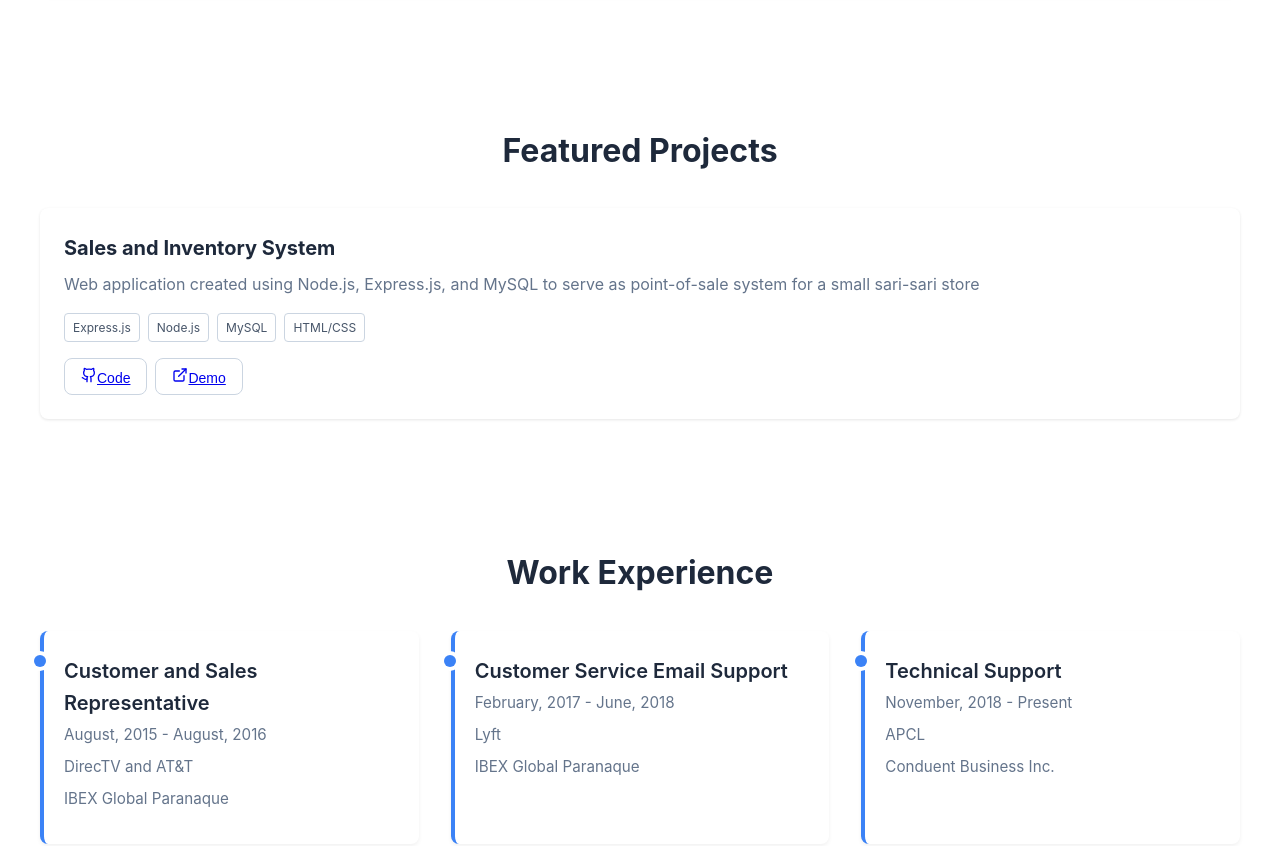
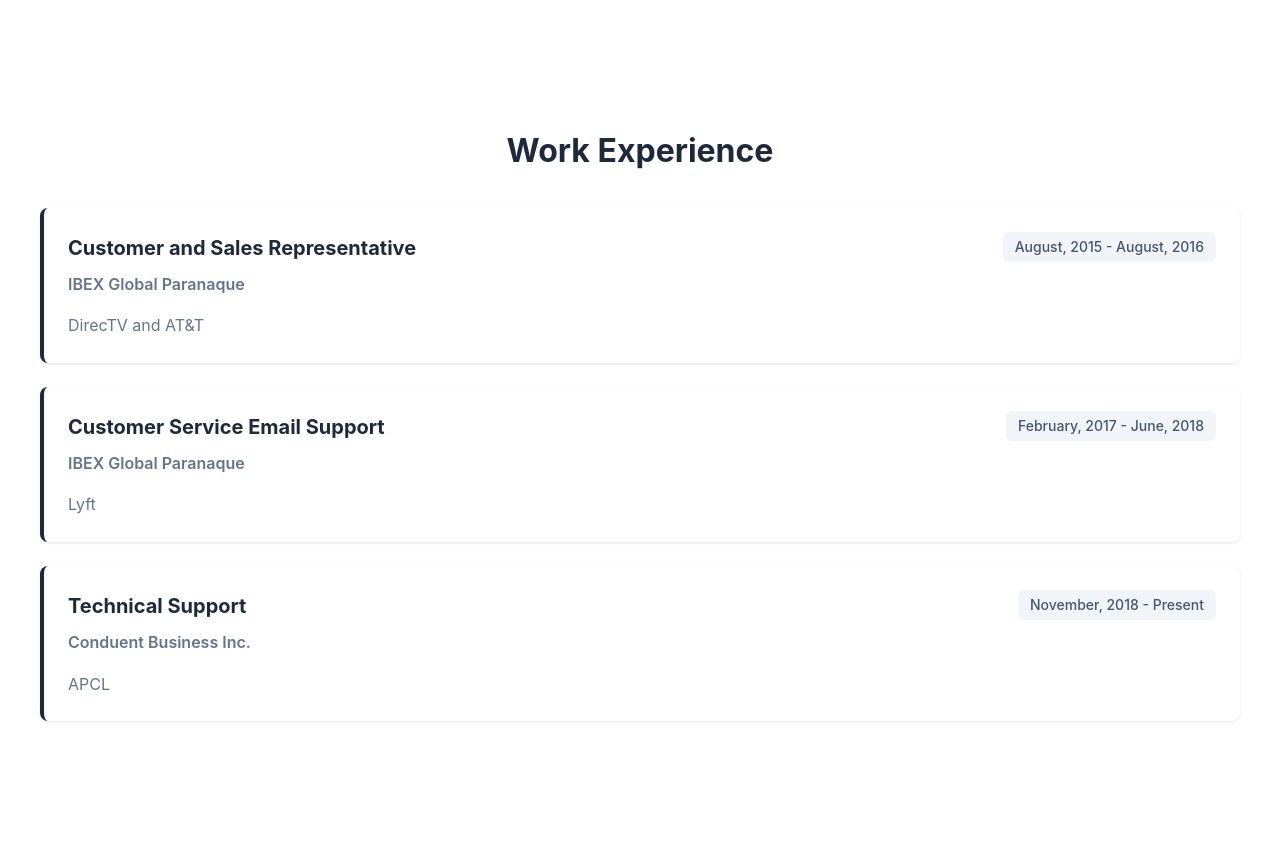
Before and after one commit to gypimentel/Portfolio, a React (Create React App) app: page / in a window 1280 px wide. Shown: the part 1360-2206 px from the top of the page. Built offline with nearby package versions, Linux system fonts and the light colour scheme.

Commit message:
update work section

```diff
--- a/src/components/Portfolio.css
+++ b/src/components/Portfolio.css
@@ -206,105 +206,75 @@
   font-size: 0.875rem;
   font-weight: 500;
 }
-
-/* Projects Section */
-.projects-grid {
-  display: grid;
-  grid-template-columns: repeat(auto-fit, minmax(300px, 1fr));
+/* Work Experience Section */
+.experience-list {
+  display: flex;
+  flex-direction: column;
   gap: 1.5rem;
 }
 
-.project-card {
+.experience-card {
   background: white;
   border-radius: 0.5rem;
   padding: 1.5rem;
   box-shadow: 0 1px 3px rgba(0, 0, 0, 0.1);
+  border-left: 4px solid #1e293b;
   transition: box-shadow 0.3s;
 }
 
-.project-card:hover {
+.experience-card:hover {
   box-shadow: 0 4px 6px rgba(0, 0, 0, 0.1);
 }
 
-.project-title {
+.experience-header {
+  display: flex;
+  justify-content: space-between;
+  align-items: flex-start;
+  margin-bottom: 0.5rem;
+  flex-wrap: wrap;
+  gap: 0.5rem;
+}
+
+.experience-position {
   font-size: 1.25rem;
   font-weight: bold;
   color: #1e293b;
-  margin-bottom: 0.5rem;
+  margin: 0;
 }
 
-.project-description {
-  color: #64748b;
-  margin-bottom: 1rem;
-  line-height: 1.6;
+.experience-duration {
+  background: #f1f5f9;
+  color: #475569;
+  padding: 0.25rem 0.75rem;
+  border-radius: 0.375rem;
+  font-size: 0.875rem;
+  font-weight: 500;
+  white-space: nowrap;
 }
 
-.project-technologies {
-  display: flex;
-  flex-wrap: wrap;
-  gap: 0.5rem;
-  margin-bottom: 1rem;
+.experience-company {
+  font-size: 1rem;
+  font-weight: 600;
+  color: #64748b;
+  margin: 0 0 1rem 0;
 }
 
-.tech-badge {
-  background: transparent;
-  color: #475569;
-  border: 1px solid #cbd5e1;
-  padding: 0.25rem 0.5rem;
-  border-radius: 0.25rem;
-  font-size: 0.75rem;
+.experience-accounts {
+  color: #64748b;
+  line-height: 1.6;
+  margin: 0;
 }
 
-.project-buttons {
-  display: flex;
-  gap: 0.5rem;
-}
-/* Optional timeline effect */
-.experience-grid {
-  display: grid;
-  grid-template-columns: repeat(auto-fit, minmax(300px, 1fr));
-  gap: 2rem;
-  position: relative;
-}
+/* Responsive adjustments for experience section */
+@media (max-width: 768px) {
+  .experience-header {
+    flex-direction: column;
+    align-items: flex-start;
+  }
 
-.experience-card {
-  position: relative;
-  background: white;
-  border-left: 4px solid #3b82f6; /* blue timeline line */
-  border-radius: 0.5rem;
-  padding: 1.5rem 1.5rem 1.5rem 1.25rem;
-  box-shadow: 0 2px 4px rgba(0, 0, 0, 0.06);
-  transition: box-shadow 0.3s ease;
-}
-
-.experience-card::before {
-  content: '';
-  position: absolute;
-  top: 1.5rem;
-  left: -0.65rem;
-  width: 12px;
-  height: 12px;
-  background-color: #3b82f6;
-  border-radius: 50%;
-  box-shadow: 0 0 0 4px white;
-}
-
-.experience-card:hover {
-  box-shadow: 0 8px 16px rgba(0, 0, 0, 0.08);
-}
-
-.experience-title {
-  font-size: 1.25rem;
-  font-weight: 600;
-  color: #1e293b;
-  margin-bottom: 0.25rem;
-}
-
-.experience-details {
-  font-size: 0.95rem;
-  color: #64748b;
-  margin-bottom: 0.5rem;
-  line-height: 1.6;
+  .experience-duration {
+    align-self: flex-start;
+  }
 }
 
 /* Contact Section */
--- a/src/components/Portfolio.js
+++ b/src/components/Portfolio.js
@@ -1,4 +1,4 @@
-import { Mail, Phone, MapPin, Github, ExternalLink, Facebook } from "lucide-react"
+import { Mail, Phone, MapPin, Github, Facebook } from "lucide-react"
 import "./Portfolio.css"
 
 const Portfolio = () => {
@@ -13,17 +13,6 @@ const Portfolio = () => {
     "SQL",
     "C++",
     "Linux",
-  ]
-
-  const projects = [
-    {
-      title: "Sales and Inventory System",
-      description:
-        "Web application created using Node.js, Express.js, and MySQL to serve as point-of-sale system for a small sari-sari store",
-      technologies: ["Express.js", "Node.js", "MySQL", "HTML/CSS"],
-      github: "https://github.com/gypimentel/CPE205---Final-Project",
-      demo: "#",
-    }
   ]
 
   const experiences = [
@@ -55,8 +44,7 @@ const Portfolio = () => {
             <div className="nav-links">
               <a href="#about">About</a>
               <a href="#skills">Skills</a>
-              <a href="#projects">Projects</a>
-              <a href="#experience">Experiences</a>
+              <a href="#experience">Work</a>
               <a href="#contact">Contact</a>
             </div>
           </div>
@@ -130,63 +118,19 @@ const Portfolio = () => {
         </div>
       </section>
 
-      {/* Projects Section */}
-      <section id="projects" className="section">
-        <div className="container">
-          <h2 className="section-title">Featured Projects</h2>
-          <div className="projects-grid">
-            {projects.map((project, index) => (
-              <div key={index} className="project-card">
-                <h3 className="project-title">{project.title}</h3>
-                <p className="project-description">{project.description}</p>
-                <div className="project-technologies">
-                  {project.technologies.map((tech, techIndex) => (
-                    <span key={techIndex} className="tech-badge">
-                      {tech}
-                    </span>
-                  ))}
-                </div>
-                <div className="project-buttons">
-                  <button className="btn btn-outline">
-                    <a
-                      href={project.github}
-                      target="_blank"
-                      rel="noreferrer"
-                    >
-                    <Github size={16} />
-                    Code
-                    </a>
-                  </button>
-                  <button className="btn btn-outline">
-                    <a
-                      href={project.github}
-                      target="_blank"
-                      rel="noreferrer"
-                    >
-                    <ExternalLink size={16} />
-                    Demo
-                    </a>
-                  </button>
-                </div>
-              </div>
-            ))}
-          </div>
-        </div>
-      </section>
-
       {/* Experience Section */}
       <section id="experience" className="section">
         <div className="container">
           <h2 className="section-title">Work Experience</h2>
-          <div className="experience-grid">
-            {experiences.map((exp, index) => (
+          <div className="experience-list">
+            {experiences.map((experience, index) => (
               <div key={index} className="experience-card">
-                <div className="experience-content">
-                  <h3 className="experience-title">{exp.position}</h3>
-                  <p className="experience-details">{exp.duration}</p>
-                  <p className="experience-details">{exp.accounts}</p>
-                  <p className="experience-details">{exp.company}</p>
+                <div className="experience-header">
+                  <h3 className="experience-position">{experience.position}</h3>
+                  <span className="experience-duration">{experience.duration}</span>
                 </div>
+                <h4 className="experience-company">{experience.company}</h4>
+                <p className="experience-accounts">{experience.accounts}</p>
               </div>
             ))}
           </div>
```
